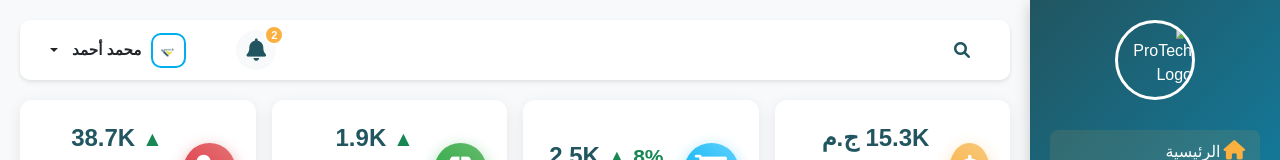
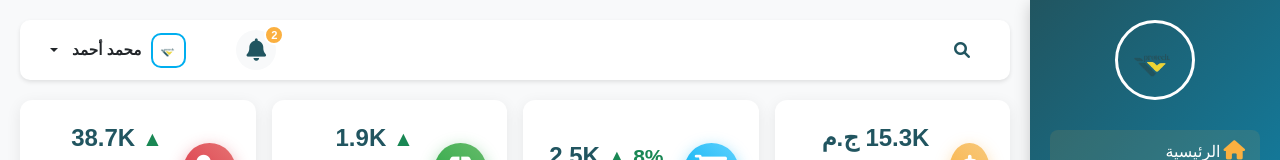
Before and after one commit to MAAY4/admin-dashboard, a plain HTML site: page index.html in a window 1280 px wide. Shown: the top 160 px of the page. Drawn offline with nearby package versions, Linux system fonts and the light colour scheme.

Commit message:
Update index.html

```diff
--- a/index.html
+++ b/index.html
@@ -32,7 +32,7 @@
     <div class="sidebar-overlay"></div>
         <div class="sidebar">
             <div class="logo">
-                <img src="images/logo.png" alt="ProTech Logo">
+                <img src="logo.png" alt="ProTech Logo">
             </div>
             <ul class="nav-links">
                 <li class="active" data-section="dashboard">
```
